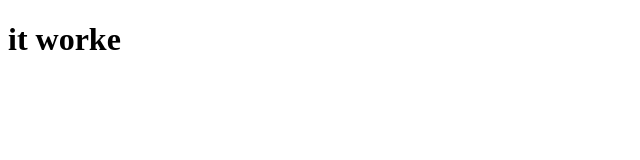
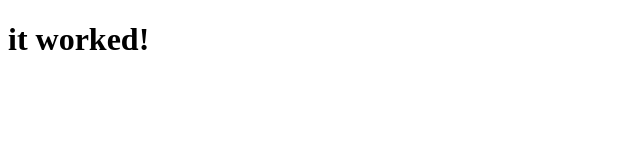
Before and after one commit to Mike-31415/isfall25code211, a plain HTML site: page index.html in a window 1280 px wide. Shown: the full height of the page, 0-640 px from the left. Drawn offline with Linux system fonts and the light colour scheme.

Commit message:
testing commiting

```diff
--- a/index.html
+++ b/index.html
@@ -6,6 +6,6 @@
     <title>The Example</title>
 </head>
 <body>
-    <h1>it worke</h1>
+    <h1>it worked!</h1>
 </body>
 </html>
```
